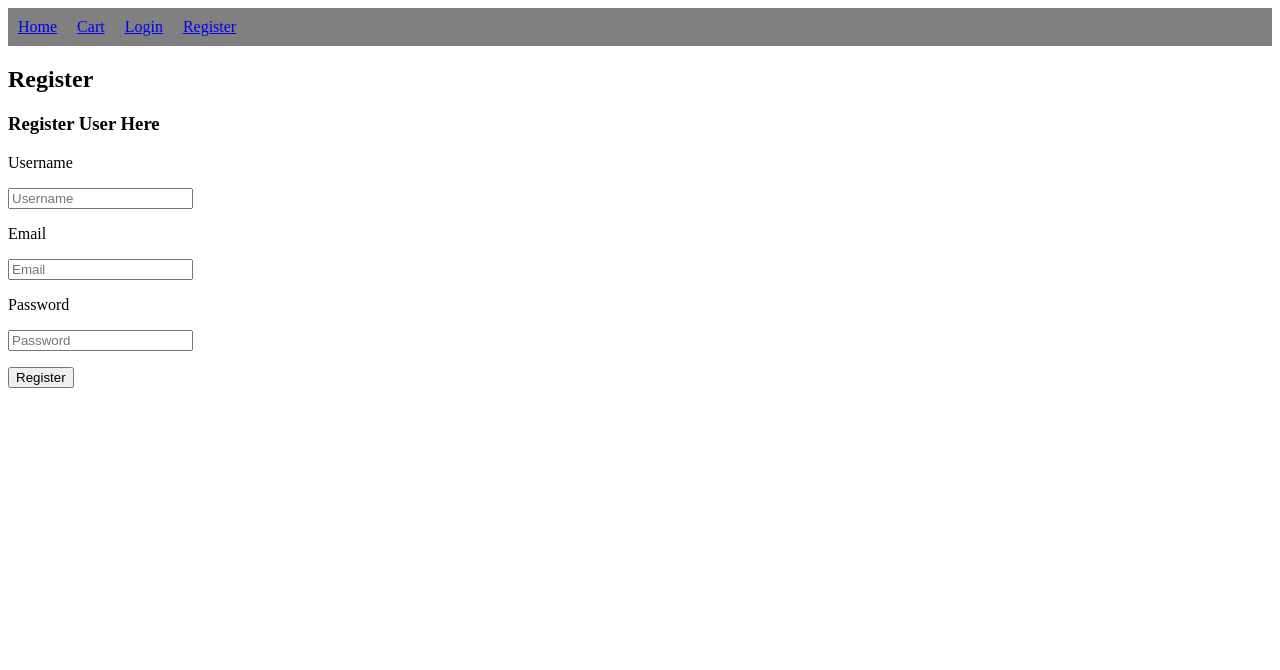
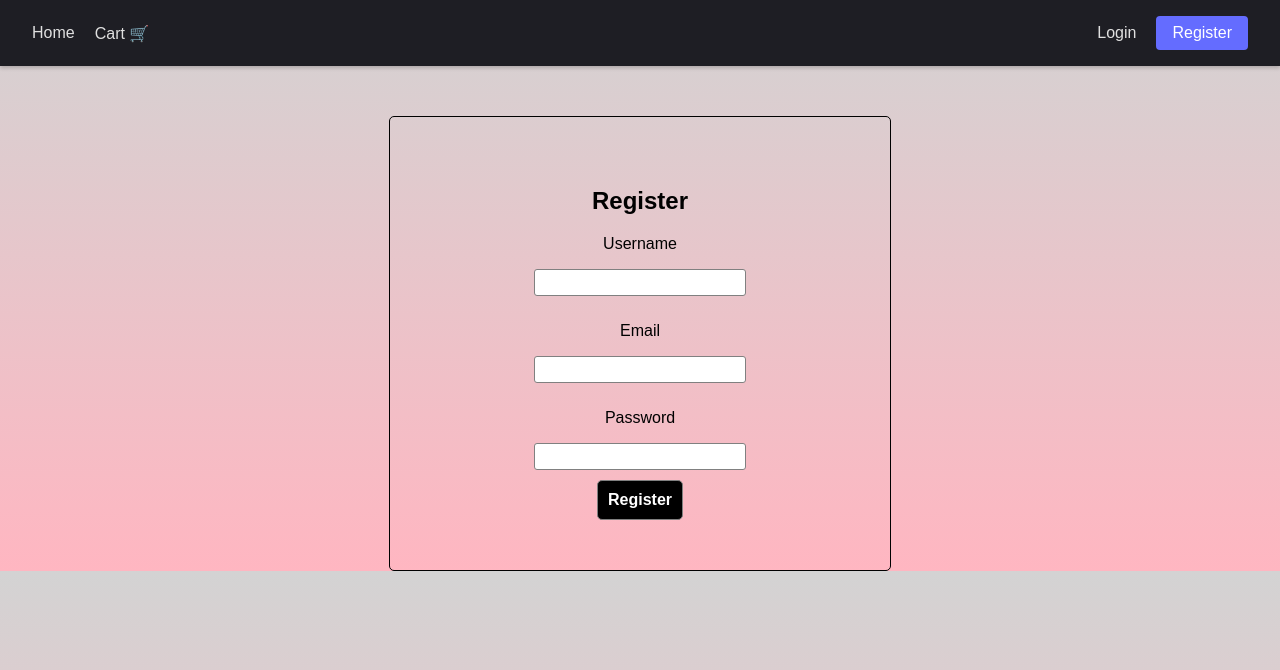
Before and after one commit to DAbdulRaheem/Fullstack_Project, a React (Vite) app in the folder Shopping_Mod/: page /register in a window 1280 px wide. Shown: the top 670 px of the page. Built offline with nearby package versions, Linux system fonts and the light colour scheme.

Commit message:
modifies login/out and made the validations on register

```diff
--- a/Shopping_Mod/src/App.css
+++ b/Shopping_Mod/src/App.css
@@ -0,0 +1,25 @@
+body {
+    margin: 0;
+    font-family: Arial, sans-serif;
+    background: linear-gradient(lightgray, lightpink);
+    text-align: center;
+  }
+
+
+
+button {
+    padding: 12px 20px;
+    background: #2563eb;
+    color: white;
+    border: none;
+    border-radius: 8px;
+    cursor: pointer;
+    font-size: 16px;
+    font-weight: 600;
+    transition: 0.2s ease;
+}
+
+button:hover {
+    background: #1e40af;
+    transform: scale(1.02);
+}
--- a/Shopping_Mod/src/App.jsx
+++ b/Shopping_Mod/src/App.jsx
@@ -5,18 +5,20 @@ import MobileDetail from "./pages/MobileDetails";
 import Login from "./pages/Login";
 import Register from "./pages/Register";
 import Cart from "./pages/Cart";
+import './App.css'
 
 function App() {
   return (
     <BrowserRouter>
       <Navbar />
-
       <Routes>
         <Route path="/" element={<Home />} />
         <Route path="/mobile/:id" element={<MobileDetail />} />  {/* dynamic routing */}
         <Route path="/login" element={<Login />} />
         <Route path="/register" element={<Register />} />
         <Route path="/cart" element={<Cart />} />
+        <Route path="*" element={<><h2 style={{ textAlign: "center", marginTop: "50px" }}>404 Not Found</h2><img src="public/Gemini_Generated_Image_6pbpmd6pbpmd6pbp.jpeg" alt="404 Not Found" style={{ maxWidth: "50%", height: "auto", marginLeft:"25%" }} /></>}
+        />
       </Routes>
     </BrowserRouter>
   );
--- a/Shopping_Mod/src/components/NavBar.jsx
+++ b/Shopping_Mod/src/components/NavBar.jsx
@@ -1,12 +1,20 @@
 import { Link } from "react-router-dom";
+import "./Navbar.css"; // Import the CSS file here
 
 export default function Navbar() {
   return (
-    <nav style={{ display: "flex", gap: "20px", padding: "10px", backgroundColor: "gray", color: "black" }}>
-      <Link to="/">Home</Link>
-      <Link to="/cart">Cart</Link>
-      <Link to="/login">Login</Link>
-      <Link to="/register">Register</Link>
+    <nav className="navbar">
+      {/* Left side links */}
+      <div className="nav-links">
+        <Link to="/" className="nav-item">Home</Link>
+        <Link to="/cart" className="nav-item">Cart 🛒</Link>
+      </div>
+
+      {/* Right side links (Auth) */}
+      <div className="nav-auth">
+        <Link to="/login" className="nav-item login-btn">Login</Link>
+        <Link to="/register" className="nav-item register-btn">Register</Link>
+      </div>
     </nav>
   );
 }
--- /dev/null
+++ b/Shopping_Mod/src/components/Navbar.css
@@ -0,0 +1,40 @@
+/* Navbar.css */
+.navbar {
+  display: flex;
+  justify-content: space-between; /* Pushes the two div groups apart */
+  align-items: center;
+  background-color: #1e1e24;
+  padding: 1rem 2rem;
+  box-shadow: 0 2px 4px rgba(0,0,0,0.2);
+}
+
+.nav-links, .nav-auth {
+  display: flex;
+  gap: 20px;
+  align-items: center;
+}
+
+.nav-item {
+  text-decoration: none;
+  color: #e0e0e0;
+  font-size: 1rem;
+  font-weight: 500;
+  transition: color 0.3s ease;
+}
+
+.nav-item:hover {
+  color: #ffffff;
+}
+
+/* distinct styling for the register button */
+.register-btn {
+  background-color: #646cff;
+  color: white;
+  padding: 8px 16px;
+  border-radius: 4px;
+  transition: background-color 0.3s ease;
+}
+
+.register-btn:hover {
+  background-color: #535bf2;
+}
--- a/Shopping_Mod/src/index.css
+++ b/Shopping_Mod/src/index.css
@@ -0,0 +1,5 @@
+body {
+  margin: 0;
+  font-family: Arial, sans-serif;
+  background-color: linear-gradient(to right, #ff7e5f, #feb47b);
+}
--- a/Shopping_Mod/src/pages/Cart.jsx
+++ b/Shopping_Mod/src/pages/Cart.jsx
@@ -15,9 +15,25 @@ export default function Cart() {
     }
 
     return (
-      <div>
-        <h2>Your Cart</h2>
+<div style={{ display: "flex", justifyContent: "space-between", alignItems: "center", padding: "0 20px" }}>
+  <h2 style={{ margin: 0 }}>Your Cart</h2>
 
+  <button
+    onClick={() => {
+      localStorage.removeItem("cart");
+      window.location.reload();
+    }}
+    style={{
+      padding: "10px 20px",
+      backgroundColor: "red",
+      color: "white",
+      border: "none",
+      borderRadius: "5px",
+      cursor: "pointer"
+    }}
+  >
+    Clear Cart
+  </button>
         {cart.length === 0 && <p>No items in cart</p>}
 
         {cart.map((item, i) => (
@@ -25,9 +41,9 @@ export default function Cart() {
             <h3>{item.title}</h3>
             <p>{item.brand}</p>
             <img src={item.image_url} width="120" />
-            <button onClick={() => removeFromCart(i)}>Remove</button>
-
-            <button onClick={() => BuyNow()}>Buy Now</button>
+            <br />
+            <button onClick={() => removeFromCart(i)}>X</button>
+            <button onClick={() => BuyNow()}>Buy Now🛒</button>
           </div>
         ))}
       </div>
--- a/Shopping_Mod/src/pages/Login.jsx
+++ b/Shopping_Mod/src/pages/Login.jsx
@@ -2,43 +2,61 @@ import { useState } from "react";
 import axios from "axios";
 import { useNavigate } from "react-router-dom";
 import { toast, ToastContainer } from "react-toastify";
-
+import "react-toastify/dist/ReactToastify.css";
 
 export default function Login() {
+  const navigate = useNavigate();
   const [form, setForm] = useState({ username: "", password: "" });
-  const navigate = useNavigate();
 
   const submit = (e) => {
     e.preventDefault();
 
-    axios.post("https://my-site-django-1.onrender.com/login/", form)
-      .then(res => {
-        toast.success("Login successful");
-        navigate("/");
+    const formData = new FormData();
+    formData.append("username", form.username);
+    formData.append("password", form.password);
+
+    axios.post("https://my-site-django-1.onrender.com/login/", formData)
+      .then((res) => {
+        toast.success("Login successful!");
+
+        localStorage.setItem("user", res.data.username);
+
+        setTimeout(() => navigate("/"), 1000);
       })
-      .catch(err => {
-        toast.error("Failed to load");
-      });
+      .catch(() => toast.error("Invalid username or password"));
   };
 
+  const logout = () => {
+    localStorage.removeItem("user");
+    toast.info("Logged out");
+    navigate("/login");
+  };
+
+
   return (
-    <form onSubmit={submit} style={{ maxWidth: "400px", margin: "auto" , padding:"50px", border: "1px solid black", borderRadius: "5px" , marginTop: "50px"}}>
+    <>
+      <ToastContainer />
+
+      <form onSubmit={submit}
+        style={{ maxWidth: "400px", margin: "auto", marginTop: "50px" , padding:"50px", border: "1px solid black", borderRadius: "5px"}}
+      >
         <h2>Login</h2>
 
         <p>Username</p>
-      <input
-        type="text"
-        placeholder="Username"
+        <input type="text"
+          style={{ padding: "5px", marginBottom: "10px", width: "50%", borderRadius: "3px", border: "1px solid gray" }}
           onChange={(e) => setForm({ ...form, username: e.target.value })}
         /><br />
+
         <p>Password</p>
-      <input
-        type="password"
-        placeholder="Password"
+        <input type="password"
+          style={{ padding: "5px", marginBottom: "10px", width: "50%", borderRadius: "3px", border: "1px solid gray" }}
           onChange={(e) => setForm({ ...form, password: e.target.value })}
         /><br />
-      <p></p>
-      <button type="submit" style={{ padding: "10px 20px", backgroundColor: "blue", color: "white", border: "none", borderRadius: "5px" }} >Login</button>
+
+        <button type="submit" style={{ padding: "10px", borderRadius: "5px", border: "1px solid gray", backgroundColor: "black", color: "white" }}>Login</button>
+        <button type="submit" onClick={logout()} style={{ padding: "10px", borderRadius: "5px", border: "1px solid gray", backgroundColor: "black", color: "white" }}>Logout</button>
       </form>
+    </>
   );
 }
--- /dev/null
+++ b/Shopping_Mod/src/pages/MobileDetails.css
@@ -0,0 +1,66 @@
+.detail-container {
+    display: flex;
+    justify-content: center;
+    /* padding: 40px; */
+  }
+
+  .loading {
+    text-align: center;
+    margin-top: 50px;
+    font-size: 22px;
+    font-weight: bold;
+  }
+
+  .card {
+    display: flex;
+    gap: 30px;
+    padding: 30px;
+    border-radius: 12px;
+    box-shadow: 0px 4px 15px rgba(0,0,0,0.1);
+    max-width: 900px;
+    width: 100%;
+    /* background: #ffffff; */
+    background: linear-gradient(to right, #ff7e5f, #feb47b);
+    align-items: center;
+  }
+
+  .mobile-img {
+    width: 280px;
+    height: auto;
+    border-radius: 10px;
+    object-fit: cover;
+  }
+
+  .info {
+    flex: 1;
+  }
+
+  .info h2 {
+    font-size: 28px;
+    margin-bottom: 10px;
+    color: #222;
+  }
+
+  .brand {
+    font-size: 18px;
+    font-weight: 500;
+    color: #555;
+    margin-bottom: 20px;
+  }
+
+  .cart-btn {
+    padding: 12px 20px;
+    background: #2563eb;
+    color: white;
+    border: none;
+    border-radius: 8px;
+    cursor: pointer;
+    font-size: 16px;
+    font-weight: 600;
+    transition: 0.2s ease;
+  }
+
+  .cart-btn:hover {
+    background: #1e40af;
+    transform: scale(1.02);
+  }
--- a/Shopping_Mod/src/pages/MobileDetails.jsx
+++ b/Shopping_Mod/src/pages/MobileDetails.jsx
@@ -1,33 +1,43 @@
 import { useParams, useNavigate } from "react-router-dom";
 import { useEffect, useState } from "react";
+import './MobileDetails.css'
 import axios from "axios";
 
 export default function MobileDetail() {
-  const { id } = useParams();     // dynamic route parameter
+  const { id } = useParams();
   const navigate = useNavigate();
   const [mobile, setMobile] = useState(null);
 
   useEffect(() => {
-    axios.get(`https://my-site-django-1.onrender.com/mobile/${id}/`)
-      .then(res => setMobile(res.data));
+    axios
+      .get(`https://my-site-django-1.onrender.com/mobiles/${id}/`)
+      .then((res) => setMobile(res.data))
+      .catch((err) => console.log(err));
   }, [id]);
 
   const addToCart = () => {
     let cart = JSON.parse(localStorage.getItem("cart")) || [];
     cart.push(mobile);
     localStorage.setItem("cart", JSON.stringify(cart));
-    navigate("/cart");          // redirect using useNavigate
+    navigate("/cart");
   };
 
-  if (!mobile) return <h3>Loading...</h3>;
+  if (!mobile) return <h3 className="loading">Loading...</h3>;
 
   return (
-    <div>
-      <h2>{mobile.title}</h2>
-      <p>Brand: {mobile.brand}</p>
-      <img src={mobile.image_url} width="200" />
+    <div className="detail-container">
+      <div className="card">
+        <img src={mobile.image_url} className="mobile-img" alt={mobile.title} />
 
-      <button onClick={addToCart}>Add to Cart</button>
+        <div className="info">
+          <h2>{mobile.title}</h2>
+          <p className="brand">{mobile.brand}</p>
+
+          <button className="cart-btn" onClick={addToCart}>
+            Add to Cart 🛒
+          </button>
+        </div>
+      </div>
     </div>
   );
 }
--- a/Shopping_Mod/src/pages/Register.jsx
+++ b/Shopping_Mod/src/pages/Register.jsx
@@ -1,49 +1,60 @@
 import { useState } from "react";
 import axios from "axios";
 import { useNavigate } from "react-router-dom";
+import { toast, ToastContainer } from "react-toastify";
+import "react-toastify/dist/ReactToastify.css";
 
 export default function Register() {
   const navigate = useNavigate();
-  const [form, setForm] = useState({ username: "", password: "" });
+  const [form, setForm] = useState({ username: "", email: "", password: "" });
 
   const submit = (e) => {
     e.preventDefault();
 
-    axios.post("https://my-site-django-1.onrender.com/register/", form)
-      .then(res => {
-        alert(res.data.message);
-        navigate("/login");
+    const formData = new FormData();
+    formData.append("username", form.username);
+    formData.append("email", form.email);
+    formData.append("password", form.password);
+
+    axios.post("https://my-site-django-1.onrender.com/register/", formData)
+      .then((res) => {
+        toast.success(`User ${res.data.username} registered successfully!`);
+        setTimeout(() => navigate("/login"), 1000);
+      })
+      .catch((err) => {
+        toast.error("Registration failed");
       });
   };
 
   return (
-    <form onSubmit={submit}>
+    <>
+      <ToastContainer />
+
+      <form onSubmit={submit}
+        style={{ maxWidth: "400px", margin: "auto", marginTop: "50px" , padding:"50px", border: "1px solid black", borderRadius: "5px"}}
+      >
         <h2>Register</h2>
-      <h3>Register User Here</h3>
 
         <p>Username</p>
-      <input
-        type="text"
-        placeholder="Username"
+        <input type="text"
           onChange={(e) => setForm({ ...form, username: e.target.value })}
+          style={{ padding: "5px", marginBottom: "10px", width: "50%", borderRadius: "3px", border: "1px solid gray" }}
         /><br />
 
         <p>Email</p>
-        <input
-          type="email"
-          placeholder="Email"
+        <input type="email"
           onChange={(e) => setForm({ ...form, email: e.target.value })}
+          style={{ padding: "5px", marginBottom: "10px", width: "50%", borderRadius: "3px", border: "1px solid gray" }}
         /><br />
 
         <p>Password</p>
-      <input
-        type="password"
-        placeholder="Password"
+        <input type="password"
           onChange={(e) => setForm({ ...form, password: e.target.value })}
+          style={{ padding: "5px", marginBottom: "10px", width: "50%", borderRadius: "3px", border: "1px solid gray" }}
         /><br />
-      <p></p>
 
-      <button type="submit">Register</button>
+        <button type="submit" style={{ padding: "10px", borderRadius: "5px", border: "1px solid gray", backgroundColor: "black", color: "white" }}>Register</button>
       </form>
+    </>
   );
 }
```
Also changed, not shown: 2 other files (tests, documents, lock files or other folders). Lines whose indentation alone changed are shown as unchanged.
